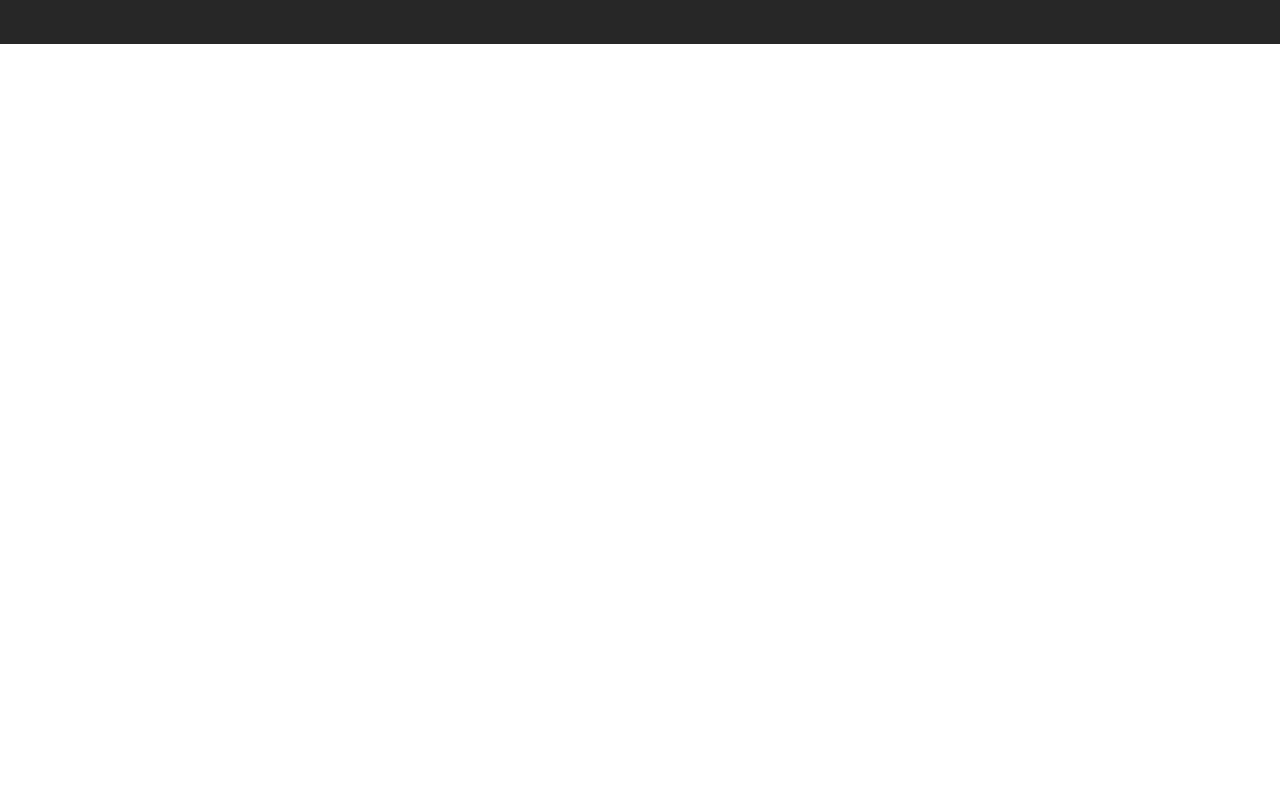
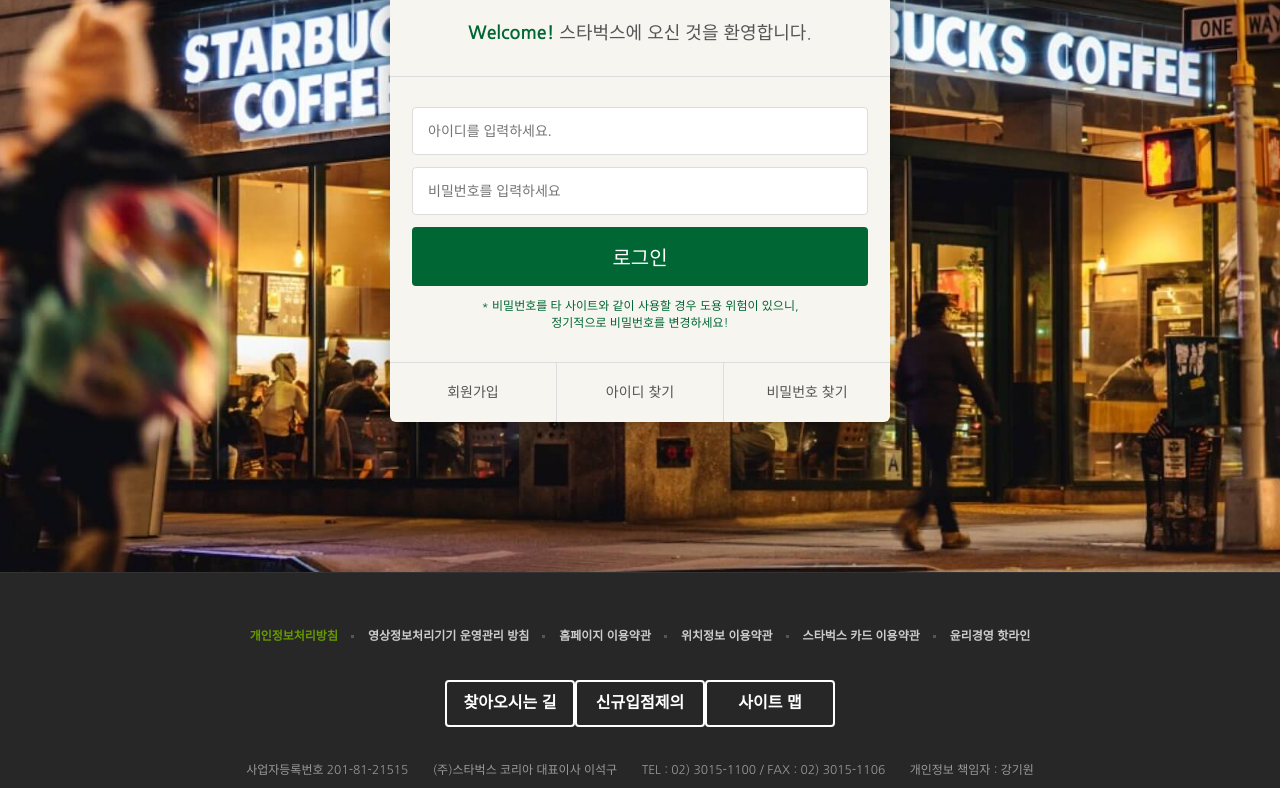
Before and after one commit to donnikim/starbucks, a plain HTML site: page signin/index.html in a window 1280 px wide. Shown: the part 295-1083 px from the top of the page. Before the commit the page ends 800 px from the top, so only its background shows below. Drawn offline with nearby package versions, Linux system fonts and the light colour scheme.

Commit message:
로그인 페이지 완성

```diff
--- /dev/null
+++ b/css/signin.css
@@ -0,0 +1,80 @@
+.signin {
+  margin-top: 120px;
+  padding : 100px 0 150px;
+  background-image:url("../images/signin_bg.jpg");
+  background-repeat: no-repeat;
+  background-position: center;
+  background-attachment: fixed;
+  background-size: cover;
+}
+.signin h1{
+  color : #fff;
+  font-size: 30px;
+  font-weight: 700;
+  text-align: center;
+  margin-bottom: 24px;
+}
+
+.signin__card{
+  width : 500px;
+  margin : 0 auto;
+  border-radius : 6px;
+  background-color: #F6F5F0;
+  box-shadow: 2px 2px 20px rgba(0,0,0,.3);
+  color : #555;
+}
+.signin__card h2 {
+  padding : 30px;
+  font-size : 18px;
+  text-align : center;
+  border-bottom : 1px solid #ddd;
+}
+.signin__card h2 strong{
+  font-weight: 700;
+  color :#006633;
+}
+.signin__card form {
+  padding :30px 22px;
+}
+.signin__card form input {
+  width : 100%;
+  margin-bottom: 12px;
+  padding : 15px;
+  border:  1px solid #ddd;
+  border-radius: 4px;
+  outline: none;
+  box-sizing: border-box;
+  font-size : 14px;
+}
+.signin__card form [type="submit"]{
+  background-color: #063;
+  border : none;
+  color : #fff;
+  font-size: 20px;
+  cursor : pointer;
+}
+.signin__card form p {
+  font-size : 12px;
+  color : #006633;
+  text-align : center;
+}
+
+.signin__card .actions{
+  display: flex;
+  border-top: 1px solid #ddd;
+}
+.signin__card .actions a{
+  flex-grow : 1;
+  flex-basis: 0;
+  text-align: center;
+  padding: 20px;
+  color: #555;
+  font-size: 14px;
+  border-right: 1px solid #ddd;
+}
+.signin__card .actions a:last-child{
+  border-right : none;
+}
+.signin__card .actions a:hover{
+  text-decoration: underline;
+}
--- a/signin/index.html
+++ b/signin/index.html
@@ -25,6 +25,7 @@
   <link href="https://fonts.googleapis.com/css2?family=Nanum+Gothic:wght@400;700&display=swap" rel="stylesheet">
   <link rel="stylesheet" href="https://fonts.googleapis.com/icon?family=Material+Icons" />
   <link rel="stylesheet" href="../css/common.css"/>
+  <link rel="stylesheet" href="../css/signin.css"/>
 
    <script defer src="../js/common.js"></script>
   <!--SWIPER  -->
@@ -362,7 +363,26 @@
 
   </header>
   <section class="signin">
-
+    <h1>로그인</h1>
+    <div class="signin__card">
+      <h2>
+         <strong>Welcome!</strong> 스타벅스에 오신 것을 환영합니다.
+      </h2>
+      <form>
+        <input type="text" placeholder="아이디를 입력하세요."/>
+        <input type="password" placeholder="비밀번호를 입력하세요"/>
+        <input type="submit" value="로그인"/>
+        <p>
+          * 비밀번호를 타 사이트와 같이 사용할 경우 도용 위험이 있으니,<br />
+          정기적으로 비밀번호를 변경하세요!
+        </p>
+      </form>
+      <div class="actions">
+        <a href="javascript:void(0)">회원가입</a>
+        <a href="javascript:void(0)">아이디 찾기</a>
+        <a href="javascript:void(0)">비밀번호 찾기</a>
+      </div>
+    </div>
   </section>
 
 <!-- FOOTER -->
```
